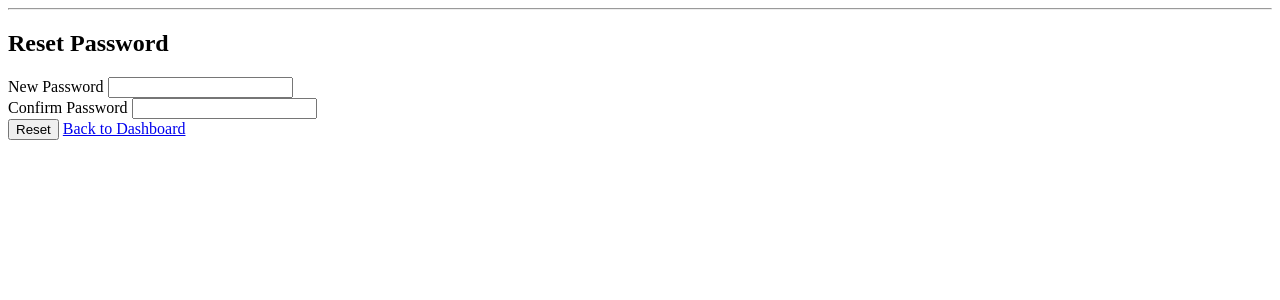
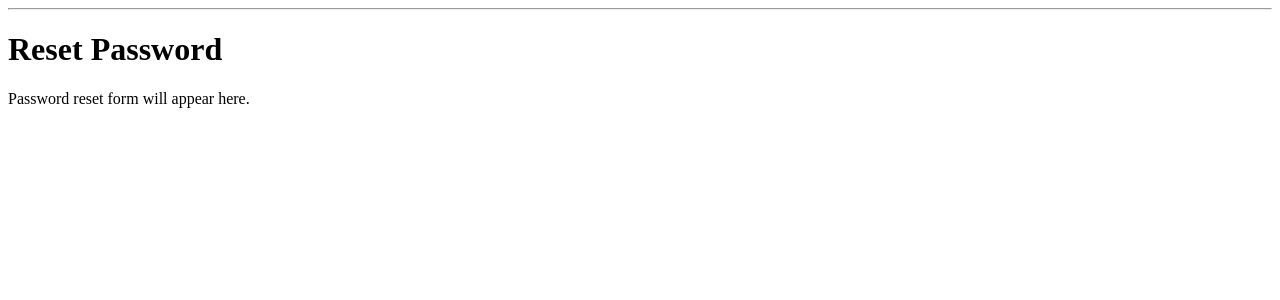
Before and after one commit to onesmuson/Patient-Data-Management-System-PDMS-, a Flask app: page /reset_password in a window 1280 px wide. Shown: the part 26-326 px from the top of the page. Run offline with Flask 3, Linux system fonts and the light colour scheme; a user stored in the database is signed in.

Commit message:
Update reset_password.html

```diff
--- a/templates/reset_password.html
+++ b/templates/reset_password.html
@@ -1,21 +1,6 @@
 {% extends "base.html" %}
 
 {% block content %}
-<div class="row justify-content-center">
-    <div class="col-md-5">
-        <h2>Reset Password</h2>
-        <form method="POST">
-            <div class="mb-3">
-                <label>New Password</label>
-                <input type="password" name="new_password" class="form-control" required>
-            </div>
-            <div class="mb-3">
-                <label>Confirm Password</label>
-                <input type="password" name="confirm_password" class="form-control" required>
-            </div>
-            <button type="submit" class="btn btn-success">Reset</button>
-            <a href="{{ url_for('dashboard') }}" class="btn btn-link">Back to Dashboard</a>
-        </form>
-    </div>
-</div>
+<h1>Reset Password</h1>
+<p>Password reset form will appear here.</p>
 {% endblock %}
```
